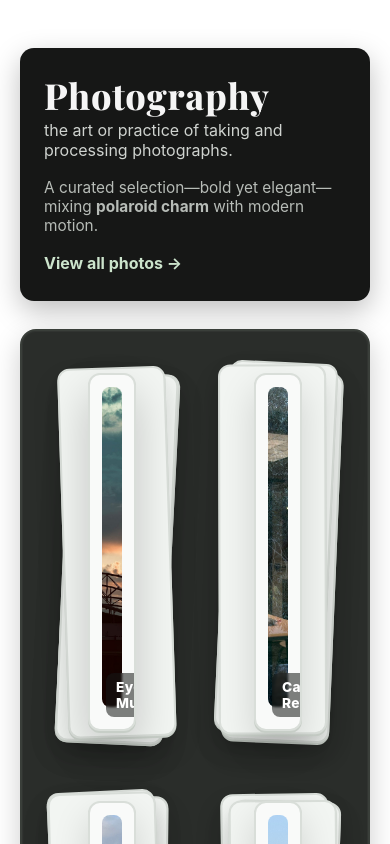
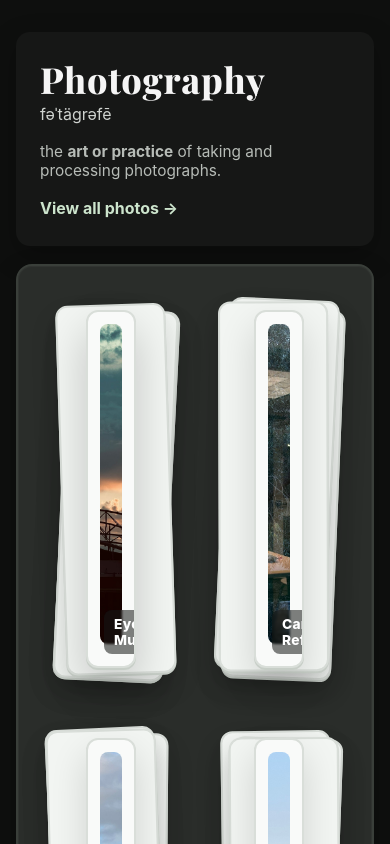
Before and after one commit to CMarcoA/PortfolioWebsite, a React (Create React App) app: page /gallery in a window 390 px wide. Shown: the top 844 px of the page. Built offline with nearby package versions, Linux system fonts and the light colour scheme.

Commit message:
HomePageSection3 layout done. Next is the link

```diff
--- a/src/components/HomePageSection3/HomePageSection3.css
+++ b/src/components/HomePageSection3/HomePageSection3.css
@@ -1,8 +1,10 @@
 /* src/components/HomePageSection3/HomePageSection3.css */
 
 .home-page-section-3 {
-  /* slight outer breathing room; adjust if needed */
-  padding: 0 20px;
+  background-color: #0e0f0e; /* 🔥 force dark bg for whole section */
+  color: inherit;
+  margin-top: 60px;   /* space below navbar */
+  padding: 20px 0 0px;    /* top/bottom breathing room inside section */
 }
 
 /* Trim page-level padding inside the embedded showcase */
@@ -14,6 +16,7 @@
   grid-template-columns: 0.9fr 2.2fr; /* make RIGHT side bigger */
   gap: 28px;
   align-items: center;             /* vertically center left panel vs right */
+
 }
 
 /* Center the definition block content vertically */
@@ -50,3 +53,9 @@
     padding: 20px;
   }
 }
+
+body {
+  background-color: #0e0f0e;  /* your dark bg */
+  margin: 0;
+  padding: 0;
+}
--- a/src/pages/GalleryShowcase.css
+++ b/src/pages/GalleryShowcase.css
@@ -1,21 +1,22 @@
 /* src/pages/GalleryShowcase.css */
 
+/* === Overall wrapper === */
 .showcase-wrap {
   display: grid;
-  grid-template-columns: 1fr 1.6fr;   /* left : right */
+  grid-template-columns: 1fr 1.6fr;   /* left (definition) : right (previews) */
   gap: 28px;
   max-width: 1280px;
   margin: 0 auto;
   padding: 48px 20px 72px;
 }
 
-/* Left: definition panel */
+/* === Left panel: definition === */
 .showcase-left {
   align-self: start;
-    background: #161716;        /* deep charcoal panel */
-  color: #f5f5f5;             /* main text on panel */
+  background: #161716;        /* deep charcoal panel */
   border-radius: 14px;
   padding: 28px 24px;
+  color: #f5f5f5;
   box-shadow: 0 10px 28px rgba(0,0,0,0.25);
 }
 
@@ -25,52 +26,65 @@
   line-height: 2.4rem;
   font-weight: 800;
   letter-spacing: 0.02em;
-  font-family: "Playfair Display", Georgia, serif; /* elegant serif */
+  font-family: "Playfair Display", Georgia, serif;
 }
 
 .showcase-sub {
   margin: 0 0 18px;
   font-size: 1rem;
-  color: #cfd3cf;
+  color: #cfd3cf;              /* lighter paragraph */
 }
 
 .showcase-note {
   margin: 0 0 18px;
   font-size: 0.96rem;
-  color: #b7bcb7;
+  color: #b7bcb7;              /* muted secondary */
 }
 
 .showcase-cta {
   display: inline-block;
   text-decoration: none;
   font-weight: 700;
-  color: #cce4cc;
+  color: #cce4cc;              /* soft green link */
 }
-.showcase-cta:hover { text-decoration: underline; }
+.showcase-cta:hover {
+  text-decoration: underline;
+}
 
-/* Right: grey canvas with previews */
-.showcase-right { position: relative; }
+/* === Right panel: grey canvas with previews === */
+.showcase-right {
+  position: relative;
+}
 
 .showcase-canvas {
-  background: #2a2d2a;
+  background: #2a2d2a;         /* dark grey canvas */
   border: 2px solid #3a3f3a;
   border-radius: 16px;
   padding: 24px;
   min-height: 460px;
-  box-shadow: inset 0 0 0 1px rgba(255,255,255,0.03), 0 10px 28px rgba(0,0,0,0.2);
+  box-shadow: inset 0 0 0 1px rgba(255,255,255,0.03),
+              0 10px 28px rgba(0,0,0,0.2);
 }
 
-/* 2x2 preview grid inside the canvas */
+/* Grid for stacked previews */
 .showcase-grid {
   display: grid;
   gap: 22px;
   grid-template-columns: repeat(2, minmax(0, 1fr));
   align-items: start;
-  justify-items: center; /* centers each preview in its cell */
+  justify-items: center;
 }
 
-/* Tablet/mobile */
+/* === Responsive tweaks === */
 @media (max-width: 980px) {
-  .showcase-wrap { grid-template-columns: 1fr; }
-  .showcase-canvas { padding: 18px; }
+  .showcase-wrap {
+    grid-template-columns: 1fr;
+    gap: 18px;
+    padding: 32px 16px 48px;
+  }
+
+  .showcase-canvas {
+    min-height: 560px;
+    padding: 20px;
+  }
 }
--- a/src/pages/GalleryShowcase.jsx
+++ b/src/pages/GalleryShowcase.jsx
@@ -23,12 +23,11 @@ export default function GalleryShowcase() {
       <section className="showcase-left" aria-label="Photography definition">
         <h1 className="showcase-heading">Photography</h1>
         <p className="showcase-sub">
-          the art or practice of taking and processing photographs.
+          fəˈtäɡrəfē
         </p>
 
         <p className="showcase-note">
-          A curated selection—bold yet elegant—mixing{" "}
-          <strong>polaroid charm</strong> with modern motion.
+          the <strong>art or practice</strong> of taking and processing photographs.
         </p>
 
         <Link to="/gallery/all" className="showcase-cta">
```
